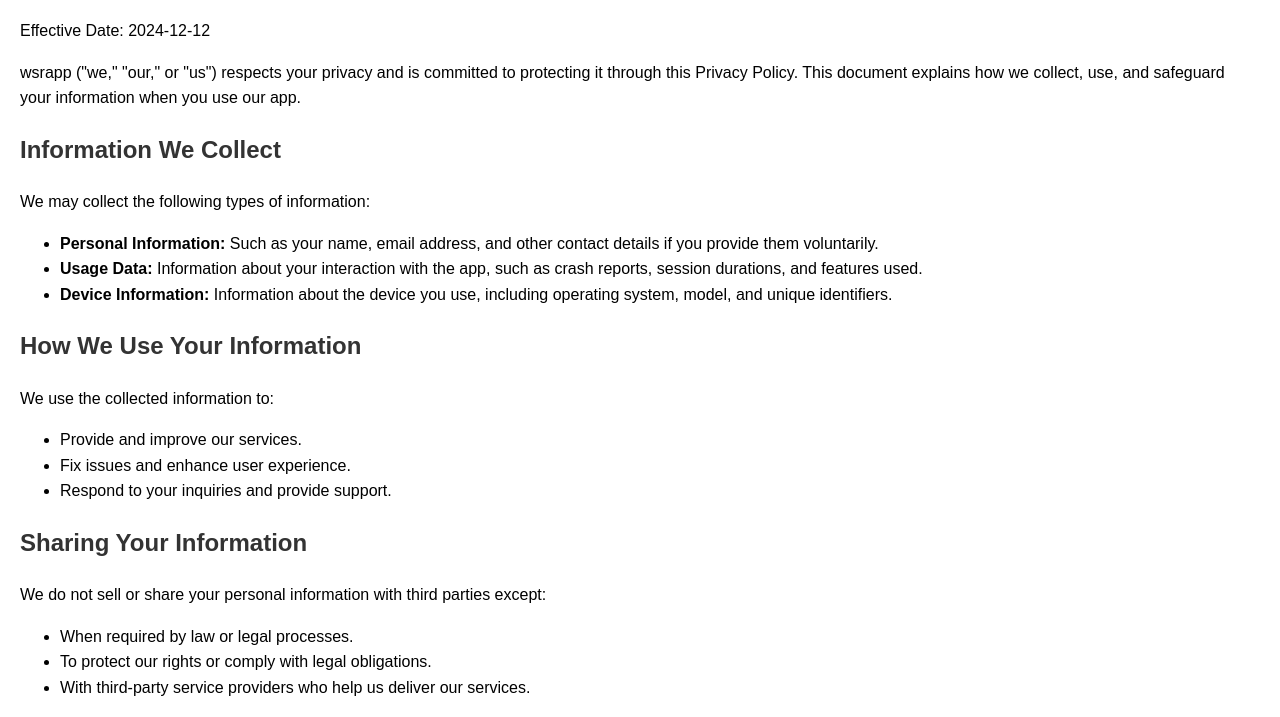
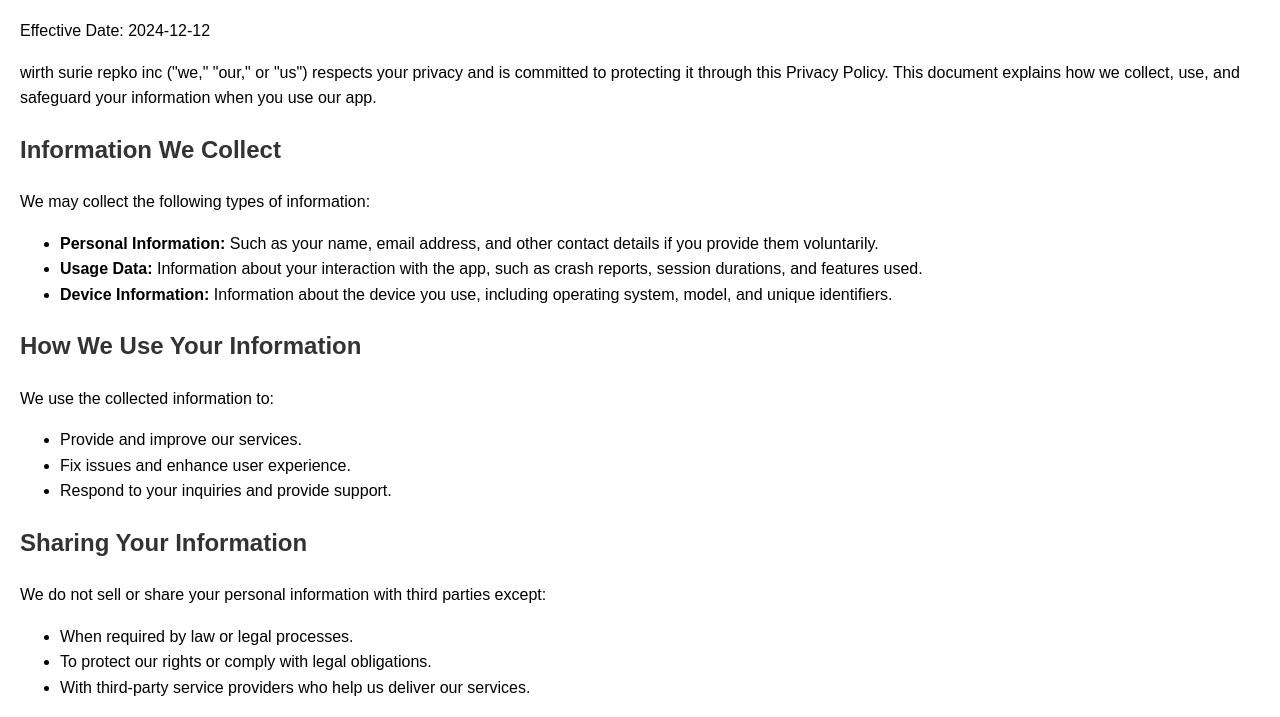
Before and after one commit to Abdul6578/Abdul6578.github.io, a plain HTML site: page index.html in a window 1280 px wide. Shown: the part 76-793 px from the top of the page. Drawn offline with Linux system fonts and the light colour scheme.

Commit message:
Update index.html

```diff
--- a/index.html
+++ b/index.html
@@ -26,7 +26,7 @@
     <h1>Privacy Policy</h1>
     <p>Effective Date: 2024-12-12</p>
 
-    <p>wsrapp ("we," "our," or "us") respects your privacy and is committed to protecting it through this Privacy Policy. This document explains how we collect, use, and safeguard your information when you use our app.</p>
+    <p> wirth surie repko inc ("we," "our," or "us") respects your privacy and is committed to protecting it through this Privacy Policy. This document explains how we collect, use, and safeguard your information when you use our app.</p>
 
     <h2>Information We Collect</h2>
     <p>We may collect the following types of information:</p>
```
